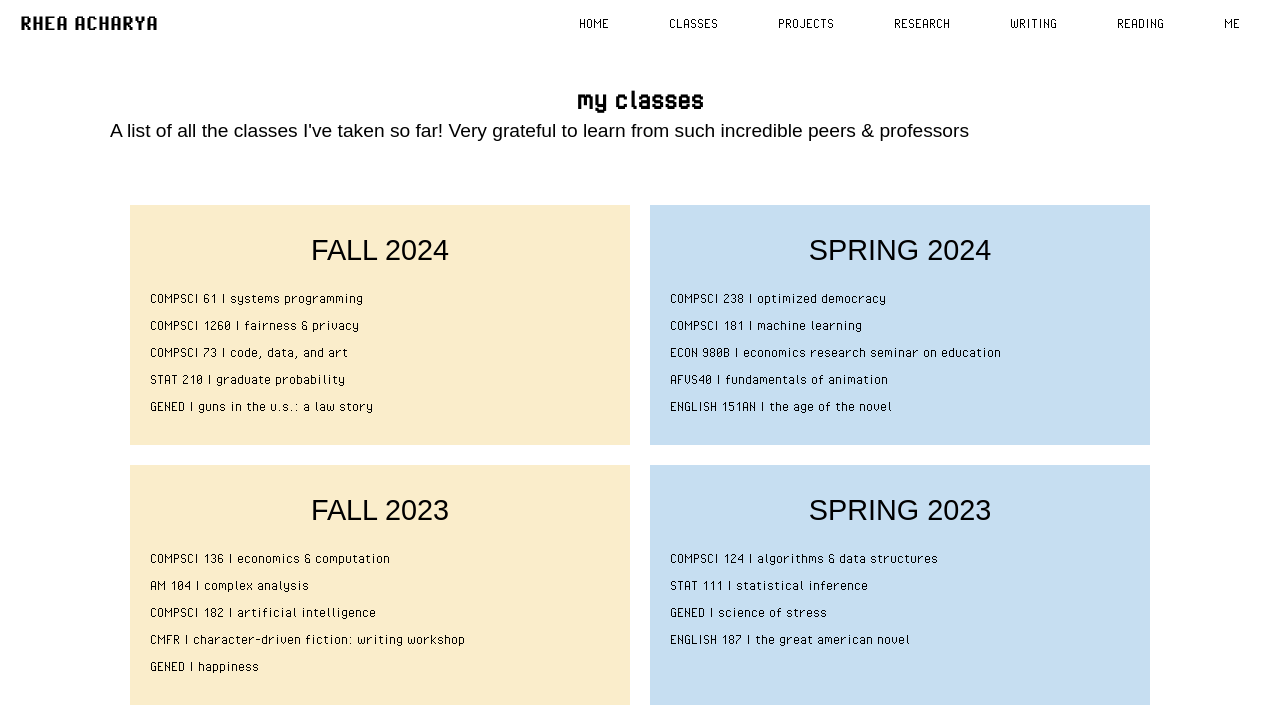
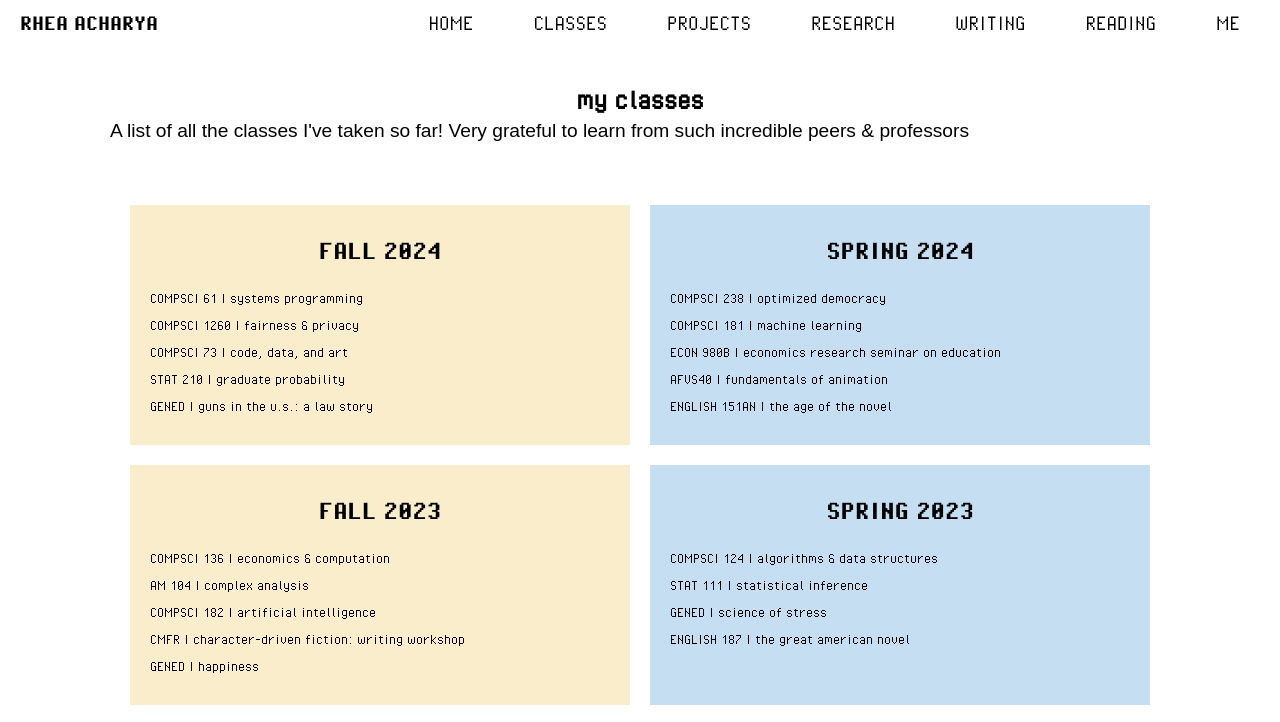
Before and after one commit to rheaacharya11/primary-colors-website, a plain HTML site: page classes.html in a window 1280 px wide. Shown: the top 722 px of the page. Drawn offline with Linux system fonts and the light colour scheme.

Commit message:
change font?

```diff
--- a/styles.css
+++ b/styles.css
@@ -194,7 +194,7 @@ p1 {
     text-decoration: none;
     font-family: 'Pixel Operator Light', sans-serif;
     padding: 10px 20px;
-    font-size: 1rem;
+    font-size: 1.5rem;
     transition: color 0.3s ease;
 }
 
@@ -260,7 +260,7 @@ body {
 .semester h2 {
     margin-top: 0;
     font-size: 1.8rem;
-    font-family: 'Didact Gothic', sans-serif; /* Your current font */
+    font-family: 'Pixel Operator', sans-serif; /* Your current font */
 }
 
 .semester ul {
```
